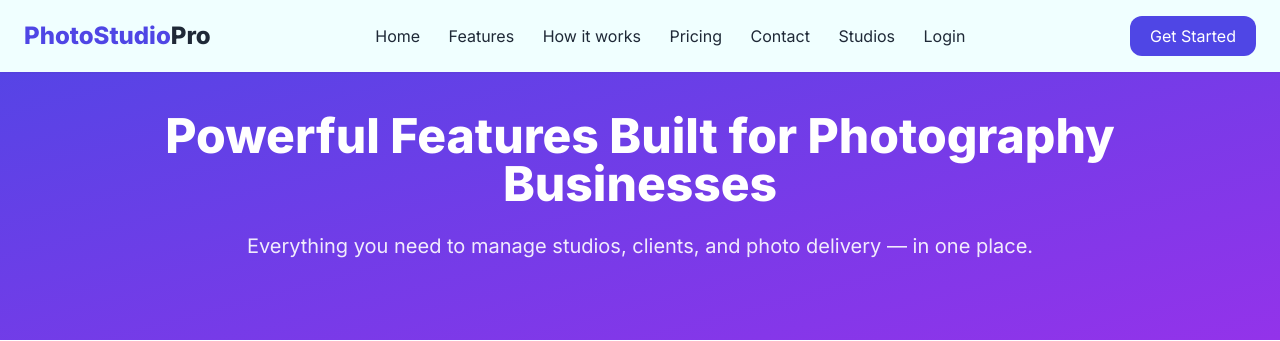
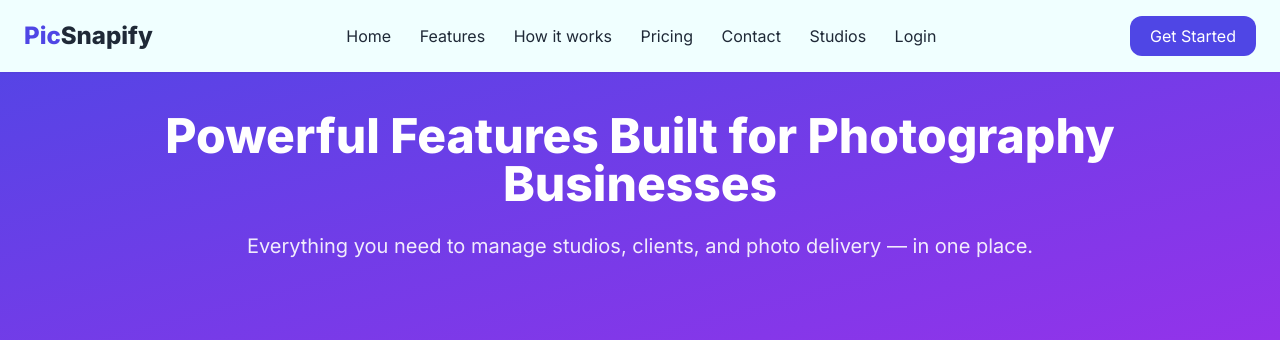
Before and after one commit to ShivanjaySingh/Pic-Snapify, a Flask app: template templates/website/features_2.html in a window 1280 px wide. Shown: the top 341 px of the page. Run offline with Flask 3, Linux system fonts and the light colour scheme; the template is opened without the code that fills it, so the values that code supplies are empty; some libraries are stand-ins or nearby versions.

Commit message:
Rename PhotoStudioPro to Pic Snapify in features_2.html

```diff
--- a/templates/website/features_2.html
+++ b/templates/website/features_2.html
@@ -2,7 +2,7 @@
 <html lang="en">
 <head>
   <meta charset="UTF-8">
-  <title>Features – PhotoStudioPro</title>
+  <title>Features – Pic Snapify</title>
   <meta name="viewport" content="width=device-width, initial-scale=1.0">
 
   <!-- Tailwind -->
@@ -20,7 +20,7 @@
 <!-- Header -->
  <header class="fixed top-0 w-full z-50 glass shadow-sm" style="background-color:azure">
   <div class="max-w-7xl mx-auto px-6 py-4 flex justify-between items-center">
-    <h1 class="text-2xl font-extrabold text-indigo-600">PhotoStudio<span class="text-gray-800">Pro</span></h1>
+    <h1 class="text-2xl font-extrabold text-indigo-600">Pic<span class="text-gray-800">Snapify</span></h1>
     <nav class="space-x-6 hidden md:block">
       <a href="/" class="hover:text-indigo-600">Home</a>
       <a href="/features" class="hover:text-indigo-600">Features</a>
```
